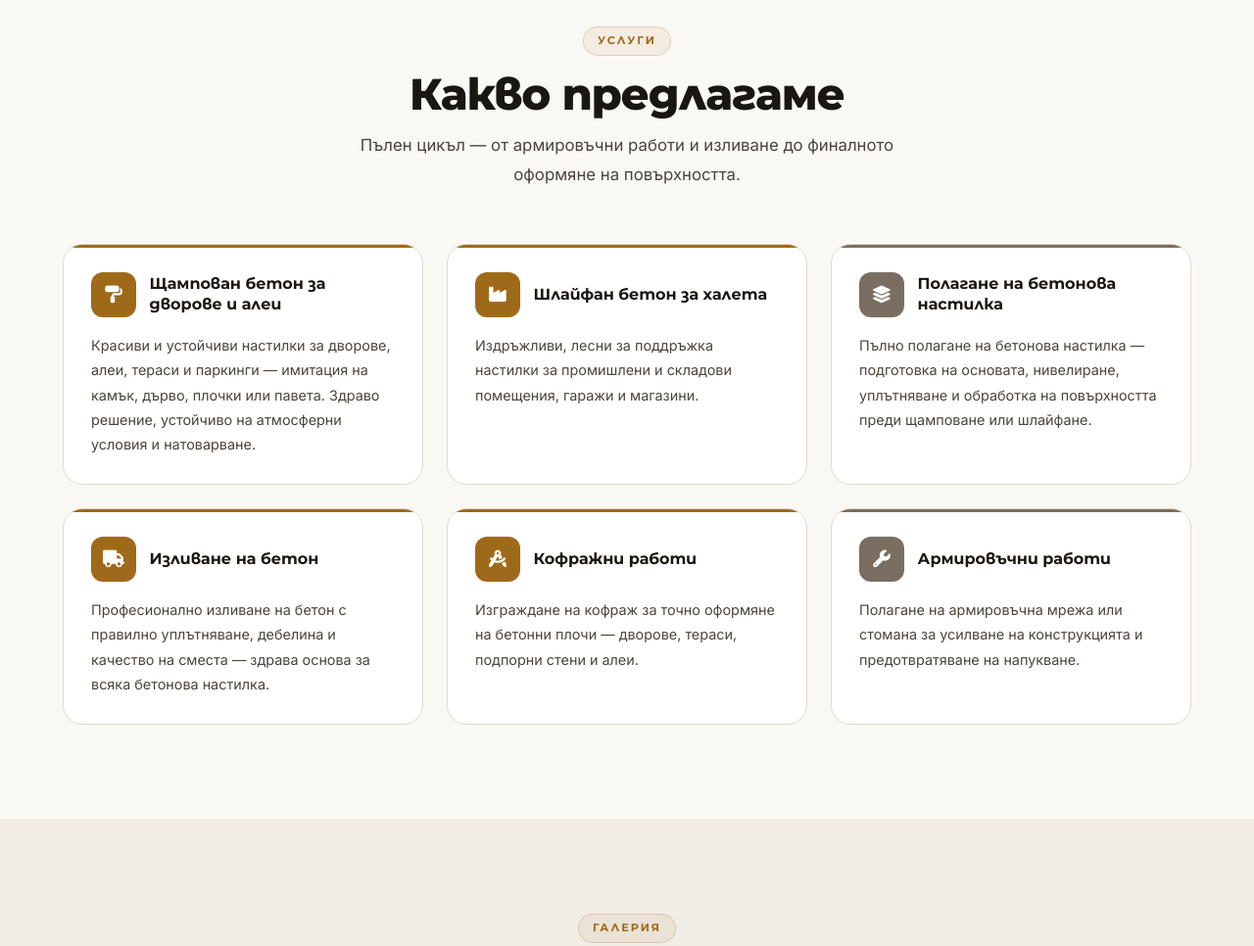
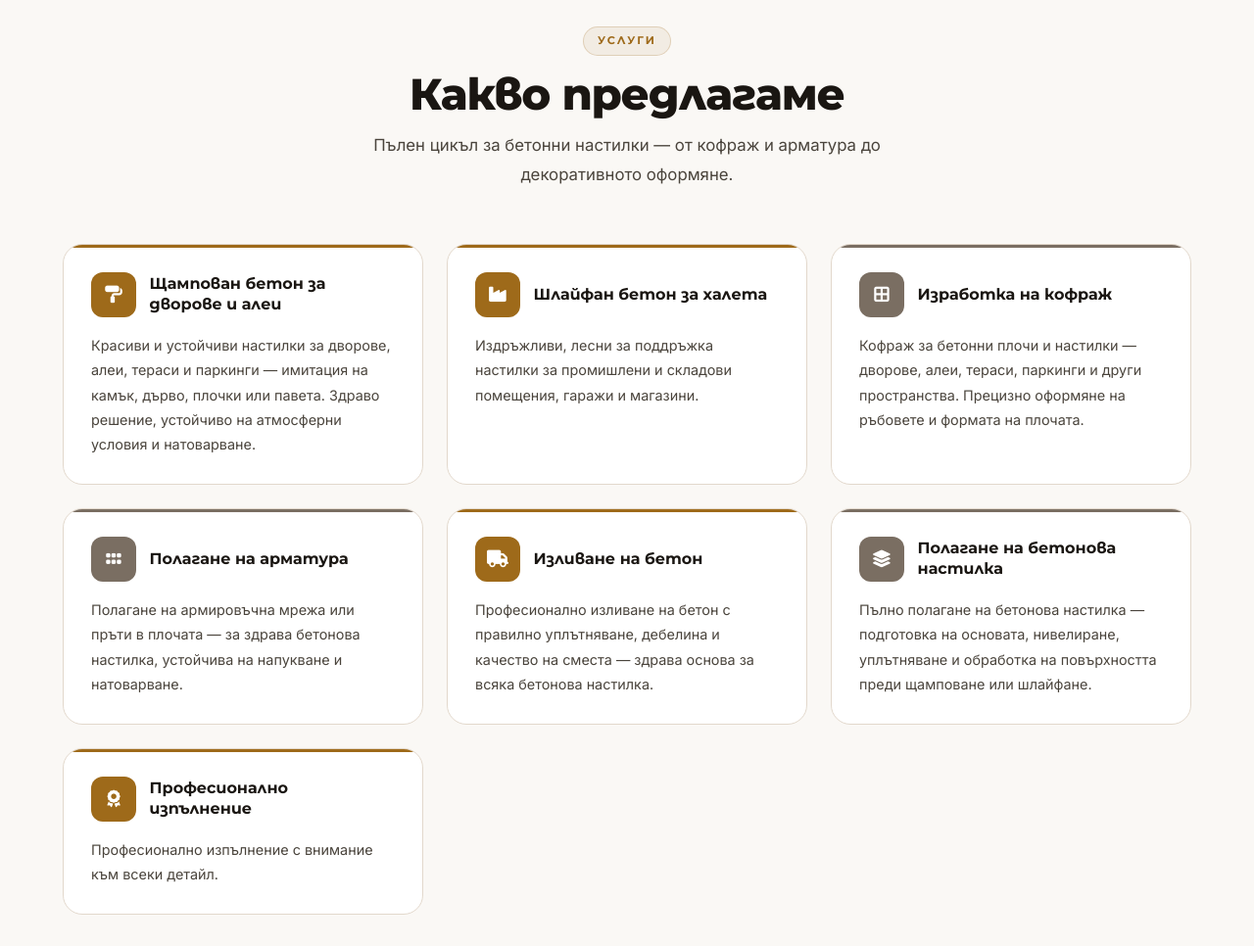
Before and after one commit to e-yordanov/decorfloors, a plain HTML site: page index.html in a window 1280 px wide. Shown: the part 920-1886 px from the top of the page at 98% size. Drawn offline with nearby package versions, Linux system fonts and the light colour scheme.

Commit message:
Редакция на текст

```diff
--- a/index.html
+++ b/index.html
@@ -71,9 +71,10 @@
                 { "@type": "Offer", "itemOffered": { "@type": "Service", "name": "Щампован бетон за дворове и алеи" } },
                 { "@type": "Offer", "itemOffered": { "@type": "Service", "name": "Шлайфан бетон" } },
                 { "@type": "Offer", "itemOffered": { "@type": "Service", "name": "Полагане на бетонова настилка" } },
+                { "@type": "Offer", "itemOffered": { "@type": "Service", "name": "Изработка на кофраж за бетонни настилки" } },
+                { "@type": "Offer", "itemOffered": { "@type": "Service", "name": "Полагане на арматура" } },
                 { "@type": "Offer", "itemOffered": { "@type": "Service", "name": "Изливане на бетон" } },
-                { "@type": "Offer", "itemOffered": { "@type": "Service", "name": "Кофражни работи" } },
-                { "@type": "Offer", "itemOffered": { "@type": "Service", "name": "Армировъчни работи" } }
+                { "@type": "Offer", "itemOffered": { "@type": "Service", "name": "Професионално изпълнение" } }
             ]
         },
         "priceRange": "$$",
--- a/translations.js
+++ b/translations.js
@@ -77,7 +77,7 @@ const translations = {
         services: {
             sectionLabel:    'Услуги',
             sectionTitle:    'Какво предлагаме',
-            sectionSubtitle: 'Пълен цикъл — от армировъчни работи и изливане до финалното оформяне на повърхността.',
+            sectionSubtitle: 'Пълен цикъл за бетонни настилки — от кофраж и арматура до декоративното оформяне.',
             items: [
                 {
                     icon:  'fas fa-paint-roller',
@@ -92,10 +92,16 @@ const translations = {
                     desc:  'Издръжливи, лесни за поддръжка настилки за промишлени и складови помещения, гаражи и магазини.',
                 },
                 {
-                    icon:  'fas fa-layer-group',
+                    icon:  'fas fa-border-all',
                     color: 'stone',
-                    title: 'Полагане на бетонова настилка',
-                    desc:  'Пълно полагане на бетонова настилка — подготовка на основата, нивелиране, уплътняване и обработка на повърхността преди щамповане или шлайфане.',
+                    title: 'Изработка на кофраж',
+                    desc:  'Кофраж за бетонни плочи и настилки — дворове, алеи, тераси, паркинги и други пространства. Прецизно оформяне на ръбовете и формата на плочата.',
+                },
+                {
+                    icon:  'fas fa-grip-horizontal',
+                    color: 'stone',
+                    title: 'Полагане на арматура',
+                    desc:  'Полагане на армировъчна мрежа или пръти в плочата — за здрава бетонова настилка, устойчива на напукване и натоварване.',
                 },
                 {
                     icon:  'fas fa-truck',
@@ -104,16 +110,16 @@ const translations = {
                     desc:  'Професионално изливане на бетон с правилно уплътняване, дебелина и качество на сместа — здрава основа за всяка бетонова настилка.',
                 },
                 {
-                    icon:  'fas fa-drafting-compass',
-                    color: 'amber',
-                    title: 'Кофражни работи',
-                    desc:  'Изграждане на кофраж за точно оформяне на бетонни плочи — дворове, тераси, подпорни стени и алеи.',
+                    icon:  'fas fa-layer-group',
+                    color: 'stone',
+                    title: 'Полагане на бетонова настилка',
+                    desc:  'Пълно полагане на бетонова настилка — подготовка на основата, нивелиране, уплътняване и обработка на повърхността преди щамповане или шлайфане.',
                 },
                 {
-                    icon:  'fas fa-wrench',
-                    color: 'stone',
-                    title: 'Армировъчни работи',
-                    desc:  'Полагане на армировъчна мрежа или стомана за усилване на конструкцията и предотвратяване на напукване.',
+                    icon:  'fas fa-award',
+                    color: 'amber',
+                    title: 'Професионално изпълнение',
+                    desc:  'Професионално изпълнение с внимание към всеки детайл.',
                 },
             ],
         },
@@ -143,7 +149,7 @@ const translations = {
             sectionLabel:    'Предимства',
             sectionTitle:    'Защо да изберете нас',
             sectionSubtitle: 'Съчетавайте здравина, естетика и функционалност с професионално изпълнение.',
-            adText: 'Получавате модерна настилка, устойчива на время, натоварване и износване — без компромис в качеството.',
+            adText: 'Получавате модерна настилка, устойчива във времето, на натоварване и износване — без компромис в качеството.',
             stamped: {
                 title: 'Предимства на щампования бетон',
                 icon:  'fas fa-paint-roller',
@@ -177,10 +183,10 @@ const translations = {
             sectionTitle:    'Decorfloors',
             sectionSubtitle: 'Специалисти в декоративни бетонни настилки в Русе и региона.',
             p1: 'Decorfloors е специализирана в изграждането на щампован и шлайфан бетон — решения, които съчетават здравина, естетика и дълготрайност. Работим с висококачествени материали и доказани технологии, за да гарантираме отличен резултат при всеки обект.',
-            p2: 'От жилищни дворове и алеи до промишлени халета и паркинги — предлагаме пълен цикъл: кофражни работи, армировка, изливане на бетон, шлайфане и декоративно щамповане. Базирани в Русе, обслужваме клиенти в цяла Северна България и Румъния.',
+            p2: 'От жилищни дворове и алеи до промишлени халета и паркинги — изработка на кофраж за настилки, полагане на арматура, изливане, шлайфане и декоративно щамповане. Базирани в Русе, обслужваме клиенти в цяла Северна България и Румъния.',
             cards: [
                 { icon: 'fas fa-map-marker-alt', title: 'Обслужвани райони', text: 'Русе, Северна България, Румъния' },
-                { icon: 'fas fa-tools',          title: 'Пълен цикъл',       text: 'Кофраж, армировка, изливане, декорация' },
+                { icon: 'fas fa-tools',          title: 'Пълен цикъл',       text: 'Кофраж за настилки, арматура, изливане, декорация' },
                 { icon: 'fas fa-star',           title: 'Качество',          text: 'Висококачествени материали и финиши' },
             ],
         },
@@ -236,7 +242,7 @@ const translations = {
         services: {
             sectionLabel:    'Services',
             sectionTitle:    'What We Offer',
-            sectionSubtitle: 'Full cycle — from reinforcement and pouring to the final decorative surface finish.',
+            sectionSubtitle: 'Full cycle for concrete flooring — from formwork and rebar to the decorative finish.',
             items: [
                 {
                     icon:  'fas fa-paint-roller',
@@ -251,10 +257,16 @@ const translations = {
                     desc:  'Durable, low-maintenance flooring for industrial spaces, garages and shops.',
                 },
                 {
-                    icon:  'fas fa-layer-group',
+                    icon:  'fas fa-border-all',
                     color: 'stone',
-                    title: 'Concrete Flooring Installation',
-                    desc:  'Full installation of concrete flooring — base preparation, levelling, compaction and surface treatment before stamping or polishing.',
+                    title: 'Formwork Fabrication',
+                    desc:  'Formwork for concrete slabs and flooring — yards, driveways, terraces, parking and more. Precise shaping of slab edges and levels.',
+                },
+                {
+                    icon:  'fas fa-grip-horizontal',
+                    color: 'stone',
+                    title: 'Rebar Installation',
+                    desc:  'Laying reinforcement mesh or bars in the slab — for a strong floor resistant to cracking and load.',
                 },
                 {
                     icon:  'fas fa-truck',
@@ -263,16 +275,16 @@ const translations = {
                     desc:  'Professional concrete pouring with proper compaction, thickness and mix quality — a solid base for any concrete floor.',
                 },
                 {
-                    icon:  'fas fa-drafting-compass',
-                    color: 'amber',
-                    title: 'Formwork',
-                    desc:  'Formwork construction for accurate shaping of concrete slabs — yards, terraces, retaining walls.',
+                    icon:  'fas fa-layer-group',
+                    color: 'stone',
+                    title: 'Concrete Flooring Installation',
+                    desc:  'Full installation of concrete flooring — base preparation, levelling, compaction and surface treatment before stamping or polishing.',
                 },
                 {
-                    icon:  'fas fa-wrench',
-                    color: 'stone',
-                    title: 'Reinforcement Works',
-                    desc:  'Laying reinforcement mesh or steel to strengthen the structure and prevent cracking.',
+                    icon:  'fas fa-award',
+                    color: 'amber',
+                    title: 'Professional Execution',
+                    desc:  'Professional execution with attention to every detail.',
                 },
             ],
         },
@@ -336,10 +348,10 @@ const translations = {
             sectionTitle:    'Decorfloors',
             sectionSubtitle: 'Specialists in decorative concrete flooring in Ruse and the region.',
             p1: 'Decorfloors specializes in stamped and polished concrete — solutions that combine durability, aesthetics and longevity. We work with quality materials and proven technologies to guarantee excellent results on every project.',
-            p2: 'From residential yards and driveways to industrial warehouses and parking lots — we offer a full execution cycle: formwork, reinforcement, concrete pouring, polishing and decorative stamping. Based in Ruse, we serve clients throughout Northern Bulgaria and Romania.',
+            p2: 'From residential yards and driveways to industrial warehouses and parking lots — slab formwork, rebar installation, pouring, polishing and decorative stamping. Based in Ruse, we serve clients throughout Northern Bulgaria and Romania.',
             cards: [
                 { icon: 'fas fa-map-marker-alt', title: 'Service Areas',  text: 'Ruse, Northern Bulgaria, Romania' },
-                { icon: 'fas fa-tools',          title: 'Full Cycle',     text: 'Formwork, reinforcement, pouring, decoration' },
+                { icon: 'fas fa-tools',          title: 'Full Cycle',     text: 'Slab formwork, rebar, pouring, decoration' },
                 { icon: 'fas fa-star',           title: 'Quality',        text: 'Premium materials and finishes' },
             ],
         },
```
Also changed, not shown: llms.txt.
